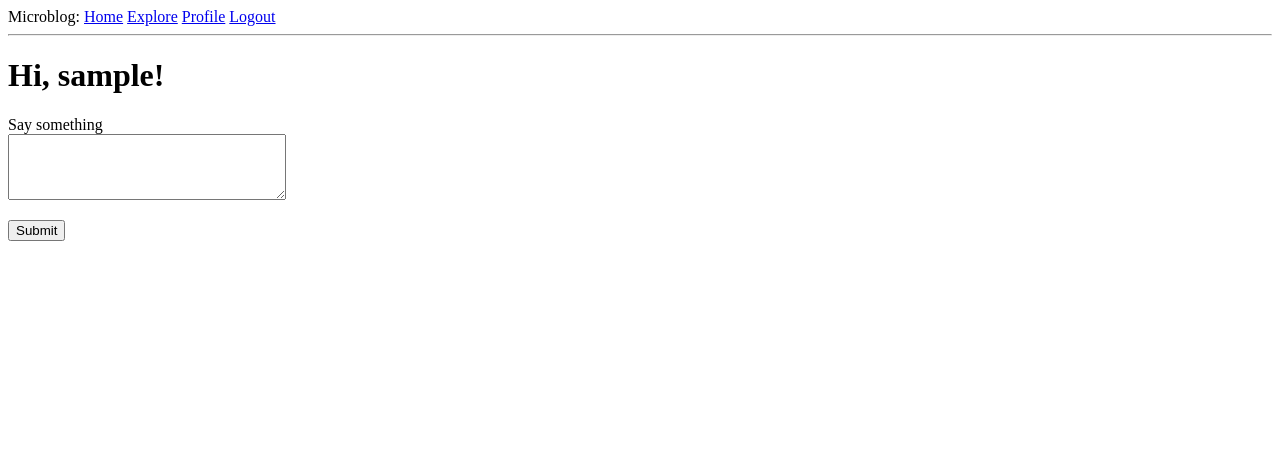
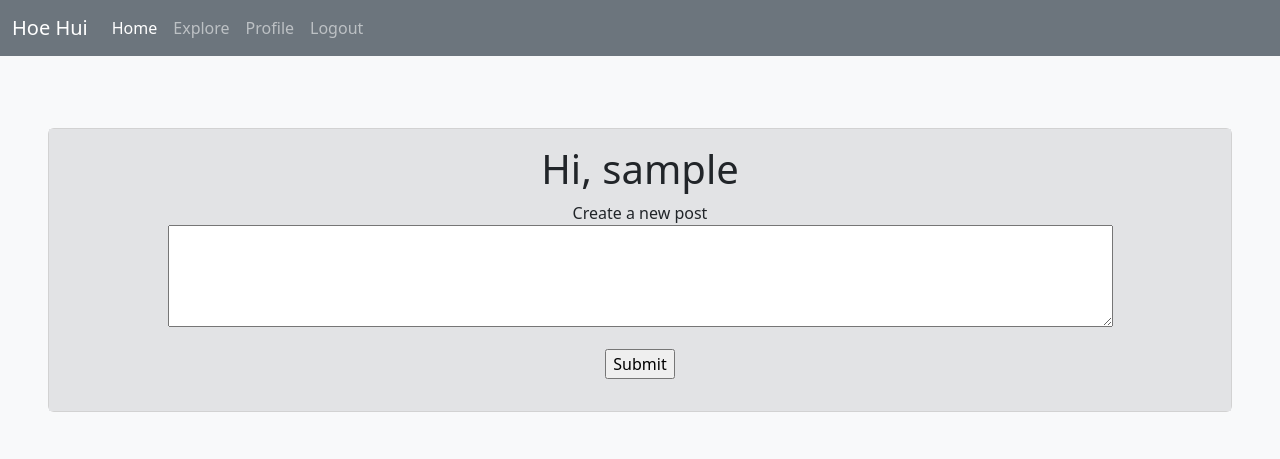
Before and after one commit to Jansevska/microblog, a Flask app: page / in a window 1280 px wide. Shown: the top 459 px of the page. Run offline with Flask 3, Linux system fonts and the light colour scheme; the visitor is signed in with stand-in values (Sample User, id 1); data comes from the database, SQL or seed files in the repository; data that the repository does not hold is empty; some libraries are stand-ins or nearby versions.

Commit message:
added boostrap styling

```diff
--- a/app/forms.py
+++ b/app/forms.py
@@ -61,6 +61,5 @@ class EmptyForm(FlaskForm):
 
 
 class PostForm(FlaskForm):
-    post = TextAreaField('Say something', validators=[
-        DataRequired(), Length(min=1, max=140)])
+    post = TextAreaField('Create a new post', validators=[DataRequired(), Length(min=1, max=140)])
     submit = SubmitField('Submit')
--- /dev/null
+++ b/app/static/js/main.js
@@ -0,0 +1,2 @@
+var changeColor=document.querySelector(".card-body")
+changeColor.computedStyleMap.backgroundColor="00ac00";
--- a/app/templates/_post.html
+++ b/app/templates/_post.html
@@ -1,3 +1,6 @@
+<div class="col mt-4">
+    <div class="card text-center">
+        <div class="card-body">
         <table>
             <tr valign="top">
                 <td><img src="{{ post.author.avatar(36) }}"></td>
@@ -11,3 +14,6 @@
                 </td>
             </tr>
         </table>
+        </div>
+    </div>
+</div>
--- a/app/templates/base.html
+++ b/app/templates/base.html
@@ -1,35 +1,64 @@
-<!doctype html>
-<html>
+<!DOCTYPE html>
+<html lang="en">
     <head>
+        <meta charset="UTF-8">
+        <meta name="viewport" content="width=device-width, initial-scale=1.0">
+
         {% if title %}
-        <title>{{ title }} - Microblog</title>
+        <title>{{ title }} - Hoe Hui</title>
         {% else %}
-        <title>Welcome to Microblog</title>
+        <title>Welcome to Hoe Hui</title>
         {% endif %}
+
+        <link href="https://cdn.jsdelivr.net/npm/bootstrap@5.3.2/dist/css/bootstrap.min.css" rel="stylesheet" integrity="sha384-T3c6CoIi6uLrA9TneNEoa7RxnatzjcDSCmG1MXxSR1GAsXEV/Dwwykc2MPK8M2HN" crossorigin="anonymous">
+        <link rel="stylesheet" href="{{ url_for('static', filename='css/main.css') }}">
     </head>
+
     <body>
-        <div>
-            Microblog:
-            <a href="{{ url_for('index') }}">Home</a>
-            <a href="{{ url_for('explore') }}">Explore</a>
+        {% block navbar %}
+        <nav class="navbar navbar-expand-lg bg-secondary" data-bs-theme="dark">
+            <div class="container-fluid">
+                <a class="navbar-brand" href="{{ url_for('index') }}">Hoe Hui</a>
+                <button class="navbar-toggler" type="button" data-bs-toggle="collapse" data-bs-target="#navbarNav" aria-controls="navbarNav" aria-expanded="false" aria-label="Toggle navigation">
+                    <span class="navbar-toggler-icon"></span>
+                </button>
+                <div class="collapse navbar-collapse" id="navbarNavAltMarkup">
+                    <div class="navbar-nav">
+                        <a class="nav-link active" aria-current="page" href="{{ url_for('index') }}">Home</a>
+                        <a class="nav-link" href="{{ url_for('explore') }}">Explore</a>
                         {% if current_user.is_anonymous %}
-            <a href="{{ url_for('login') }}">Login</a>
+                        <a class="nav-link" href="{{ url_for('login') }}">Login</a>
                         {% else %}
-            <a href="{{ url_for('user', username=current_user.username) }}">Profile</a>
-            <a href="{{ url_for('logout') }}">Logout</a>
+                        <a class="nav-link" href="{{ url_for('user', username=current_user.username) }}">Profile</a>
+                        <a class="nav-link" href="{{ url_for('logout') }}">Logout</a>
                         {% endif %}
                     </div>
-        <hr>
+                </div>
+            </div>
+        </nav>
+        {% endblock %}
+
+        <div class="container-fluid justify-content-center" id="body">
+            <div class="row py-5 bg-light">
+                <div class="col text-center px-5">
+                    {% block content %}
                         {% with messages = get_flashed_messages() %}
                         {% if messages %}
-        <ul>
                             {% for message in messages %}
-            <li>{{ message }}</li>
+                            <div class="alert alert-info" role="alert">{{ message }}</div>
                             {% endfor %}
-        </ul>
                         {% endif %}
                         {% endwith %}
-        {% block content %}{% endblock %}
 
+                        {# application content needs to be provided in the app_content block #}
+                        {% block app_content %}{% endblock %}
+                        <script src="{{url_for('static', filename='js/main.js')}}"></script>
+                    {% endblock %}
+                </div>
+            </div>
+        </div>
+
+        <script src="https://cdn.jsdelivr.net/npm/@popperjs/core@2.11.8/dist/umd/popper.min.js" integrity="sha384-I7E8VVD/ismYTF4hNIPjVp/Zjvgyol6VFvRkX/vR+Vc4jQkC+hVqc2pM8ODewa9r" crossorigin="anonymous"></script>
+        <script src="https://cdn.jsdelivr.net/npm/bootstrap@5.3.2/dist/js/bootstrap.min.js" integrity="sha384-BBtl+eGJRgqQAUMxJ7pMwbEyER4l1g+O15P+16Ep7Q9Q+zqX6gSbd85u4mG4QzX+" crossorigin="anonymous"></script>
     </body>
 </html>
--- a/app/templates/edit_profile.html
+++ b/app/templates/edit_profile.html
@@ -1,6 +1,9 @@
 {% extends "base.html" %}
 
 {% block content %}
+<div class="col mt-4">
+    <div class="card text-center">
+        <div class="card-body bg-secondary-subtle">
         <h1>Edit Profile</h1>
         <form action="" method="post">
             {{ form.hidden_tag() }}
@@ -20,4 +23,7 @@
             </p>
             <p>{{ form.submit() }}</p>
         </form>
+        </div>
+    </div>
+</div>
 {% endblock %}
--- a/app/templates/index.html
+++ b/app/templates/index.html
@@ -1,13 +1,16 @@
 {% extends "base.html" %}
 
 {% block content %}
-    <h1>Hi, {{ current_user.username }}!</h1>
+<div class="col mt-4">
+    <div class="card">
+        <div class="card-body bg-secondary-subtle">
+        <h1>Hi, {{ current_user.username }}</h1>
         {% if form %}
         <form action="" method="post">
             {{ form.hidden_tag() }}
             <p>
                 {{ form.post.label }}<br>
-            {{ form.post(cols=32, rows=4) }}<br>
+                {{ form.post(cols=100, rows=4) }}<br>
                 {% for error in form.post.errors %}
                 <span style="color: red;">[{{ error }}]</span>
                 {% endfor %}
@@ -24,4 +27,7 @@
         {% if next_url %}
         <a href="{{ next_url }}">Older posts</a>
         {% endif %}
+        </div>
+    </div>
+</div>
 {% endblock %}
```
Also changed, not shown: app/templates/user.html (+8 -2 lines), app/static/css/main.css (added), 1 other file. Lines whose indentation alone changed are shown as unchanged.
